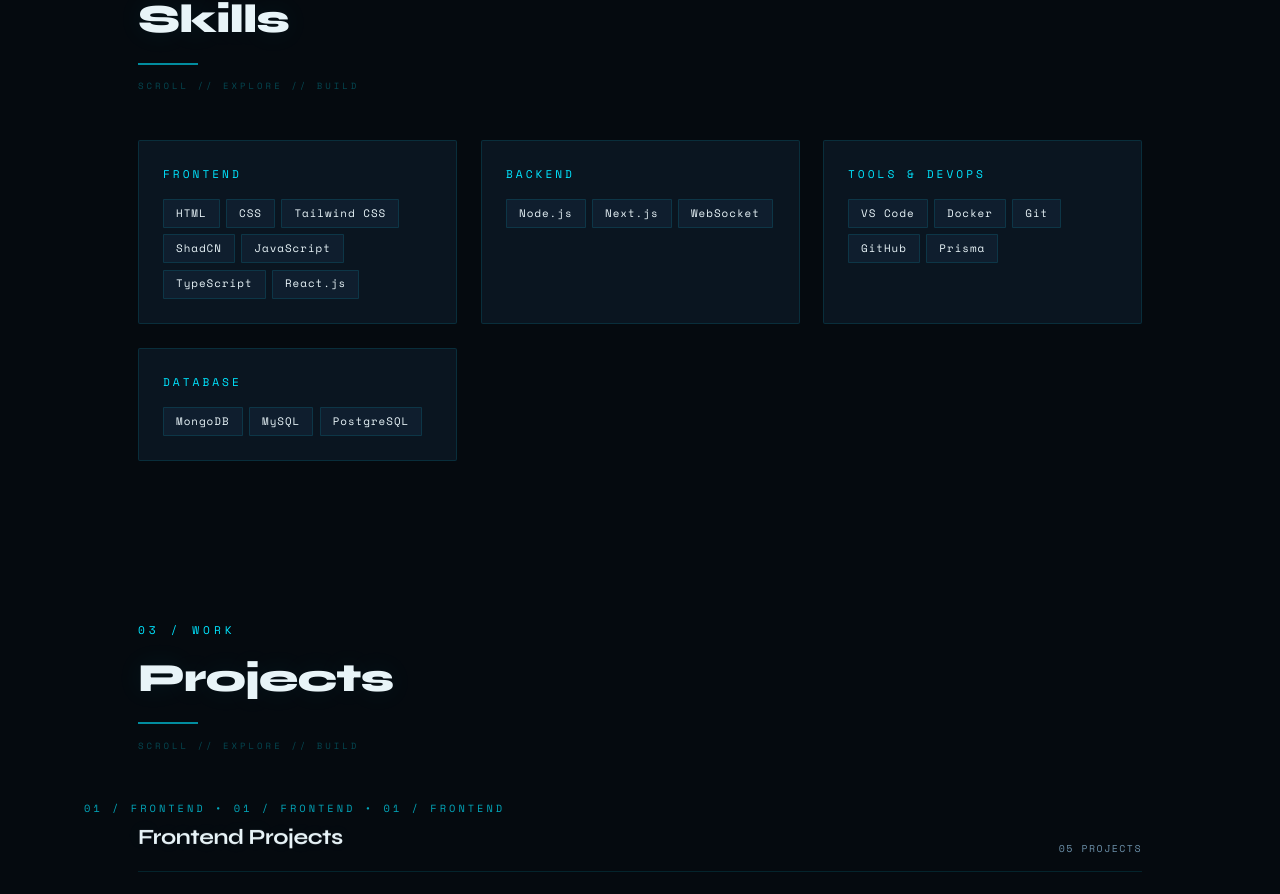
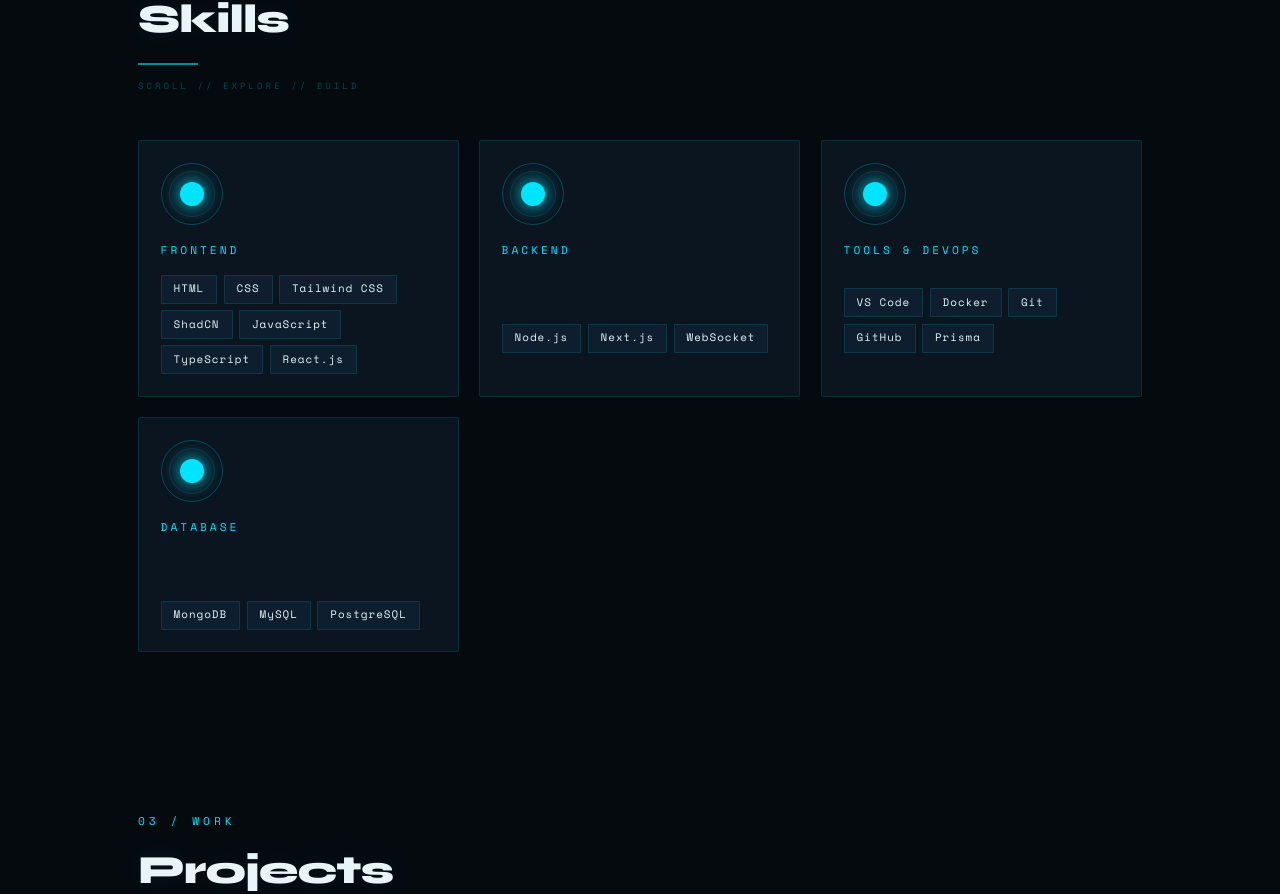
Before and after one commit to Rajput-vinay/portfolio_vinay, a React (Create React App) app: page / in a window 1280 px wide. Shown: the part 1873-2767 px from the top of the page. Built offline with nearby package versions, Linux system fonts and the light colour scheme; the HTML template or start-up script is replaced by a standard one.

Commit message:
feat: add interactive 3D skills cards

```diff
--- a/src/components/Skills.jsx
+++ b/src/components/Skills.jsx
@@ -2,25 +2,19 @@
 import { Section, SectionHeader, Card, TagRow } from './UI';
 import { SKILLS } from '../data';
 
-export default function Skills() {
-  return (
-    <Section id="skills">
-      <SectionHeader num="02 / TECHNICAL" title="Skills" />
-
-      <div style={{ display: 'grid', gridTemplateColumns: 'repeat(auto-fit, minmax(280px, 1fr))', gap: '1.5rem' }}>
-        {SKILLS.map((s, i) => (
-          <Card key={i}>
-            <div style={{
-              fontFamily: "'Space Mono', monospace", color: 'var(--cyan)',
-              fontSize: '0.7rem', letterSpacing: '3px', textTransform: 'uppercase',
-              marginBottom: '1rem',
-            }}>
-              {s.cat}
-            </div>
-            <TagRow tags={s.tags} />
-          </Card>
-        ))}
-      </div>
-    </Section>
-  );
+export default function Skills(){
+  return <Section id="skills">
+    <SectionHeader num="02 / TECHNICAL" title="Skills"/>
+    <div className="skills-grid">
+      {SKILLS.map((s,i)=><Card key={i} style={{padding:'1.35rem'}}>
+        <div className="skill-card">
+          <div>
+            <div className="skill-orbit"><span style={{fontFamily:"'Space Mono',monospace",fontSize:'.55rem',color:'var(--cyan)'}}>0{i+1}</span></div>
+            <div style={{fontFamily:"'Space Mono',monospace",color:'var(--cyan)',fontSize:'.7rem',letterSpacing:'3px',textTransform:'uppercase',marginBottom:'1rem'}}>{s.cat}</div>
+          </div>
+          <TagRow tags={s.tags}/>
+        </div>
+      </Card>)}
+    </div>
+  </Section>;
 }
```
